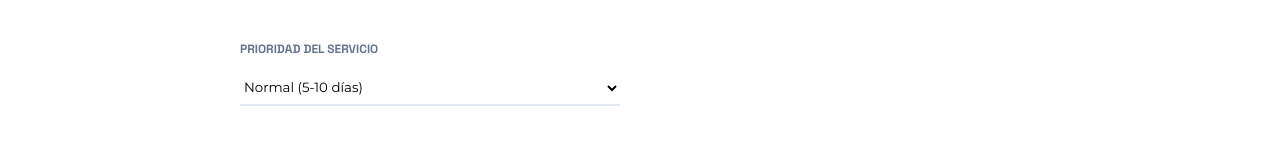
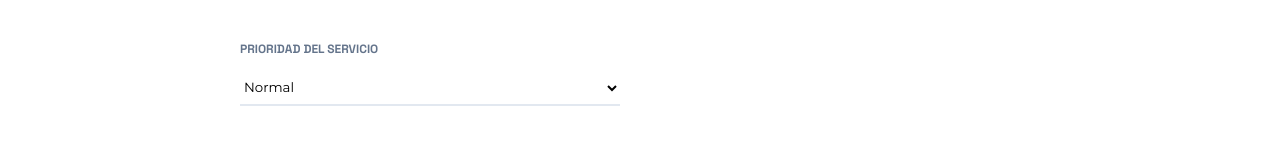
Before and after one commit to Proyectos-Nexatech/valve-quotation, a Next.js app: page /solicitar in a window 1280 px wide. Shown: the part 573-733 px from the top of the page. Built offline with nearby package versions, Linux system fonts and the light colour scheme; no server answers.

Commit message:
Actualización niveles de prioridad: Normal / Prioritario

```diff
--- a/src/components/quotation/ConfirmStep.tsx
+++ b/src/components/quotation/ConfirmStep.tsx
@@ -154,8 +154,8 @@ export const ConfirmStep = () => {
                    <p style={{ fontSize: '0.625rem', fontWeight: 700, color: 'var(--color-on-surface-variant)', fontFamily: 'var(--font-mono)', marginBottom: '0.25rem' }}>PRIORIDAD</p>
                    <span style={{
                      fontSize: '0.625rem', padding: '0.25rem 0.75rem', borderRadius: '20px',
-                     backgroundColor: clientData.priority === 'Urgente' ? '#FEE2E2' : '#EFF6FF',
-                     color: clientData.priority === 'Urgente' ? '#EF4444' : '#3B82F6',
+                     backgroundColor: clientData.priority === 'Prioritario' ? '#FEE2E2' : '#EFF6FF',
+                     color: clientData.priority === 'Prioritario' ? '#EF4444' : '#3B82F6',
                      fontWeight: 700
                    }}>{clientData.priority.toUpperCase()}</span>
                 </div>
--- a/src/components/quotation/Step1.tsx
+++ b/src/components/quotation/Step1.tsx
@@ -71,8 +71,8 @@ export const Step1 = () => {
             className="precision-input"
             value={clientData.priority} onChange={(e) => setClientData({ priority: e.target.value as any })}
           >
-            <option value="Normal">Normal (5-10 días)</option>
-            <option value="Urgente">Urgente (48-72 horas)</option>
+            <option value="Normal">Normal</option>
+            <option value="Prioritario">Prioritario</option>
           </select>
         </div>
 
--- a/src/lib/store/useQuotationStore.ts
+++ b/src/lib/store/useQuotationStore.ts
@@ -24,7 +24,7 @@ interface QuotationState {
     nit: string;
     phone: string;
     plant: string;
-    priority: 'Normal' | 'Urgente';
+    priority: 'Normal' | 'Prioritario';
   };
   items: RequestItem[];
   setStep: (step: number) => void;
```
